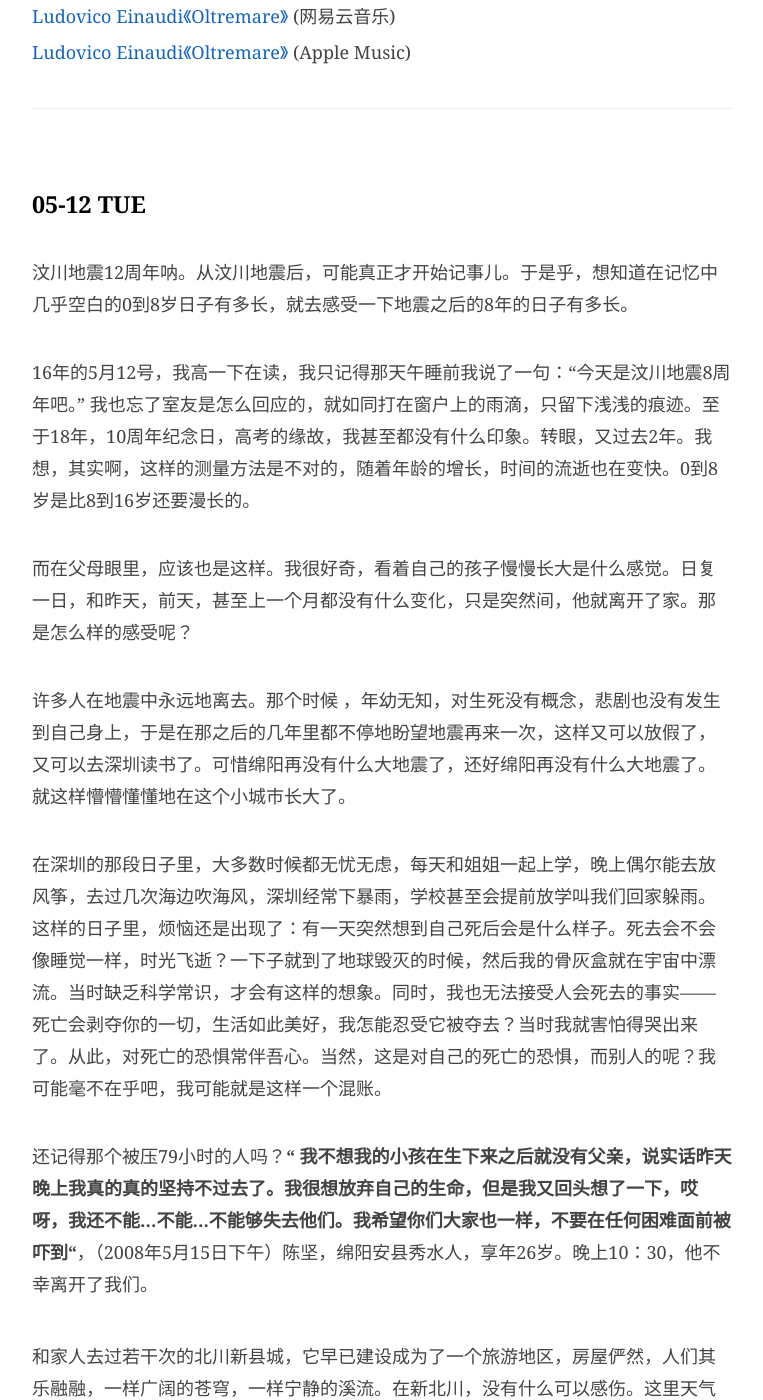
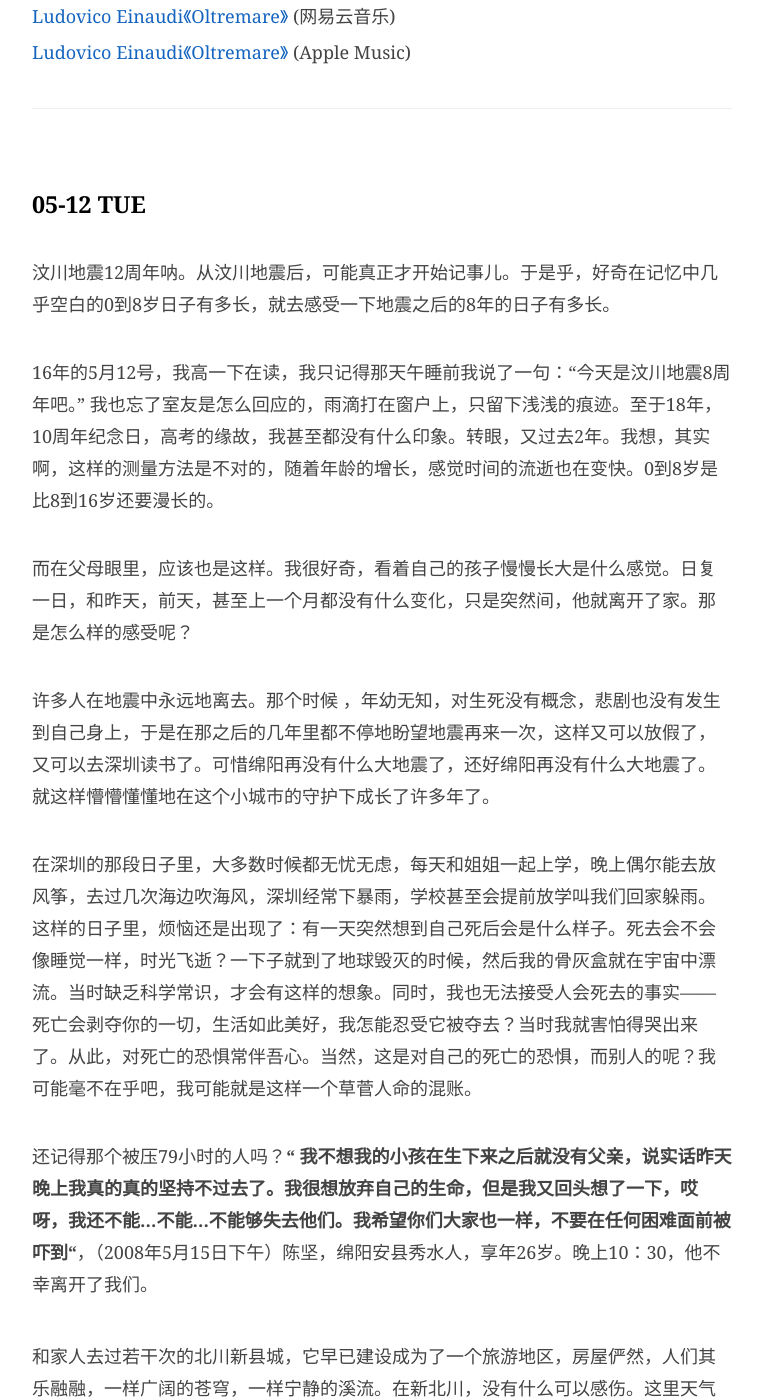
Before and after one commit to JaydenYL/JaydenYL.github.io, a Jekyll site: the page built from _posts/2020-04-26-日记.md, in a window 1280 px wide and 1400 px high, scrolled down 1981 px. Shown: the whole window, without its empty margins (258-1021 px from the left). Built offline with Jekyll 4.4.1, drawn with Linux system fonts in a browser that asks for light colours; comment, search, counter and statistics services are not loaded.

Commit message:
Update 2020-04-26-日记.md

```diff
--- a/_posts/2020-04-26-日记.md
+++ b/_posts/2020-04-26-日记.md
@@ -73,15 +73,15 @@ catalog: true
 
 ### 05-12 TUE
 
-<br>汶川地震12周年呐。从汶川地震后，可能真正才开始记事儿。于是乎，想知道在记忆中几乎空白的0到8岁日子有多长，就去感受一下地震之后的8年的日子有多长。
+<br>汶川地震12周年呐。从汶川地震后，可能真正才开始记事儿。于是乎，好奇在记忆中几乎空白的0到8岁日子有多长，就去感受一下地震之后的8年的日子有多长。
 
-<br>16年的5月12号，我高一下在读，我只记得那天午睡前我说了一句：“今天是汶川地震8周年吧。” 我也忘了室友是怎么回应的，就如同打在窗户上的雨滴，只留下浅浅的痕迹。至于18年，10周年纪念日，高考的缘故，我甚至都没有什么印象。转眼，又过去2年。我想，其实啊，这样的测量方法是不对的，随着年龄的增长，时间的流逝也在变快。0到8岁是比8到16岁还要漫长的。
+<br>16年的5月12号，我高一下在读，我只记得那天午睡前我说了一句：“今天是汶川地震8周年吧。” 我也忘了室友是怎么回应的，雨滴打在窗户上，只留下浅浅的痕迹。至于18年，10周年纪念日，高考的缘故，我甚至都没有什么印象。转眼，又过去2年。我想，其实啊，这样的测量方法是不对的，随着年龄的增长，感觉时间的流逝也在变快。0到8岁是比8到16岁还要漫长的。
 
 <br>而在父母眼里，应该也是这样。我很好奇，看着自己的孩子慢慢长大是什么感觉。日复一日，和昨天，前天，甚至上一个月都没有什么变化，只是突然间，他就离开了家。那是怎么样的感受呢？
 
-<br>许多人在地震中永远地离去。那个时候 ，年幼无知，对生死没有概念，悲剧也没有发生到自己身上，于是在那之后的几年里都不停地盼望地震再来一次，这样又可以放假了，又可以去深圳读书了。可惜绵阳再没有什么大地震了，还好绵阳再没有什么大地震了。就这样懵懵懂懂地在这个小城市长大了。
+<br>许多人在地震中永远地离去。那个时候 ，年幼无知，对生死没有概念，悲剧也没有发生到自己身上，于是在那之后的几年里都不停地盼望地震再来一次，这样又可以放假了，又可以去深圳读书了。可惜绵阳再没有什么大地震了，还好绵阳再没有什么大地震了。就这样懵懵懂懂地在这个小城市的守护下成长了许多年了。
 
-<br>在深圳的那段日子里，大多数时候都无忧无虑，每天和姐姐一起上学，晚上偶尔能去放风筝，去过几次海边吹海风，深圳经常下暴雨，学校甚至会提前放学叫我们回家躲雨。这样的日子里，烦恼还是出现了：有一天突然想到自己死后会是什么样子。死去会不会像睡觉一样，时光飞逝？一下子就到了地球毁灭的时候，然后我的骨灰盒就在宇宙中漂流。当时缺乏科学常识，才会有这样的想象。同时，我也无法接受人会死去的事实——死亡会剥夺你的一切，生活如此美好，我怎能忍受它被夺去？当时我就害怕得哭出来了。从此，对死亡的恐惧常伴吾心。当然，这是对自己的死亡的恐惧，而别人的呢？我可能毫不在乎吧，我可能就是这样一个混账。
+<br>在深圳的那段日子里，大多数时候都无忧无虑，每天和姐姐一起上学，晚上偶尔能去放风筝，去过几次海边吹海风，深圳经常下暴雨，学校甚至会提前放学叫我们回家躲雨。这样的日子里，烦恼还是出现了：有一天突然想到自己死后会是什么样子。死去会不会像睡觉一样，时光飞逝？一下子就到了地球毁灭的时候，然后我的骨灰盒就在宇宙中漂流。当时缺乏科学常识，才会有这样的想象。同时，我也无法接受人会死去的事实——死亡会剥夺你的一切，生活如此美好，我怎能忍受它被夺去？当时我就害怕得哭出来了。从此，对死亡的恐惧常伴吾心。当然，这是对自己的死亡的恐惧，而别人的呢？我可能毫不在乎吧，我可能就是这样一个草菅人命的混账。
 
 <br>还记得那个被压79小时的人吗？**“ 我不想我的小孩在生下来之后就没有父亲，说实话昨天晚上我真的真的坚持不过去了。我很想放弃自己的生命，但是我又回头想了一下，哎呀，我还不能...不能...不能够失去他们。我希望你们大家也一样，不要在任何困难面前被吓到“**，（2008年5月15日下午）陈坚，绵阳安县秀水人，享年26岁。晚上10：30，他不幸离开了我们。
 
```
